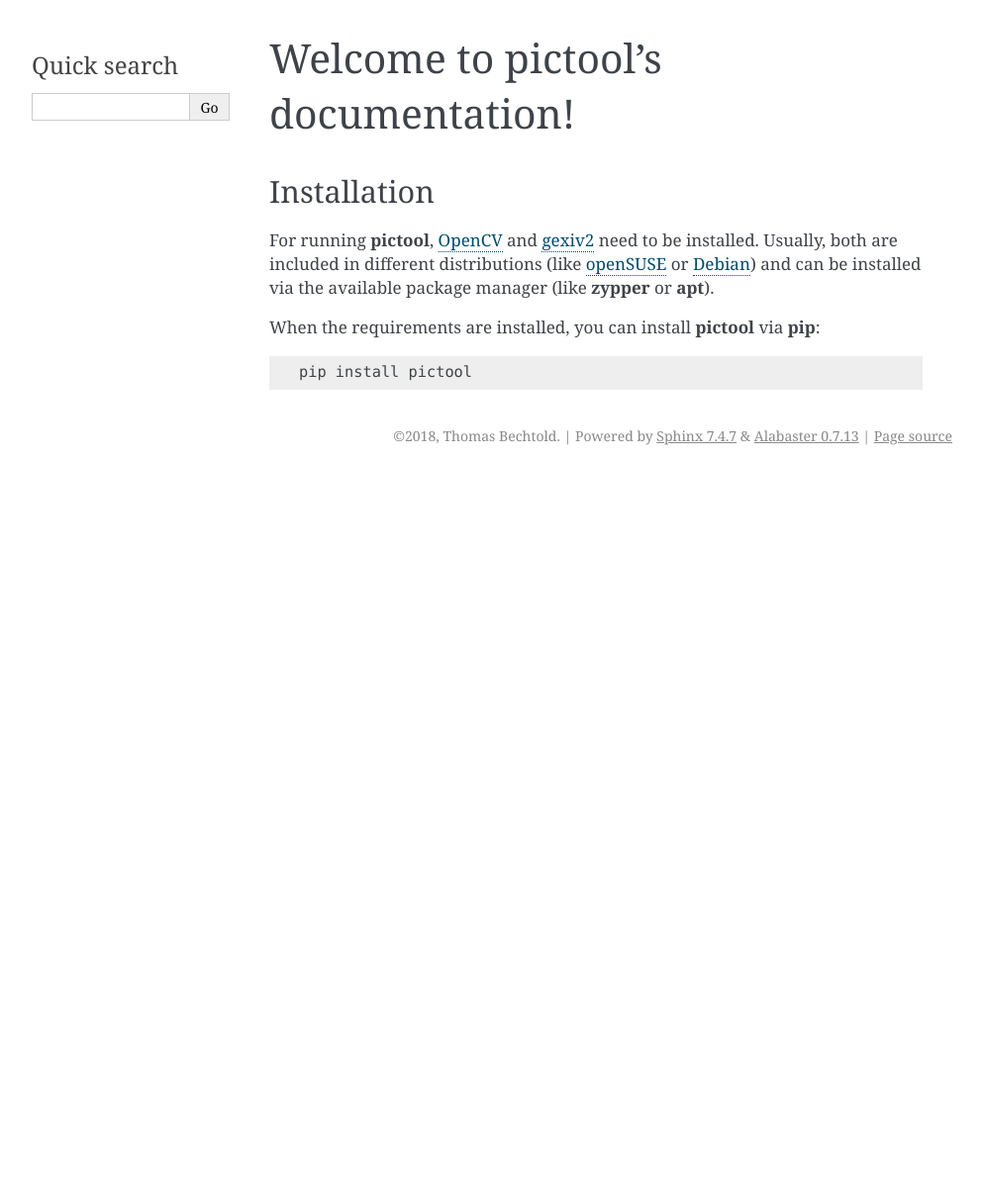
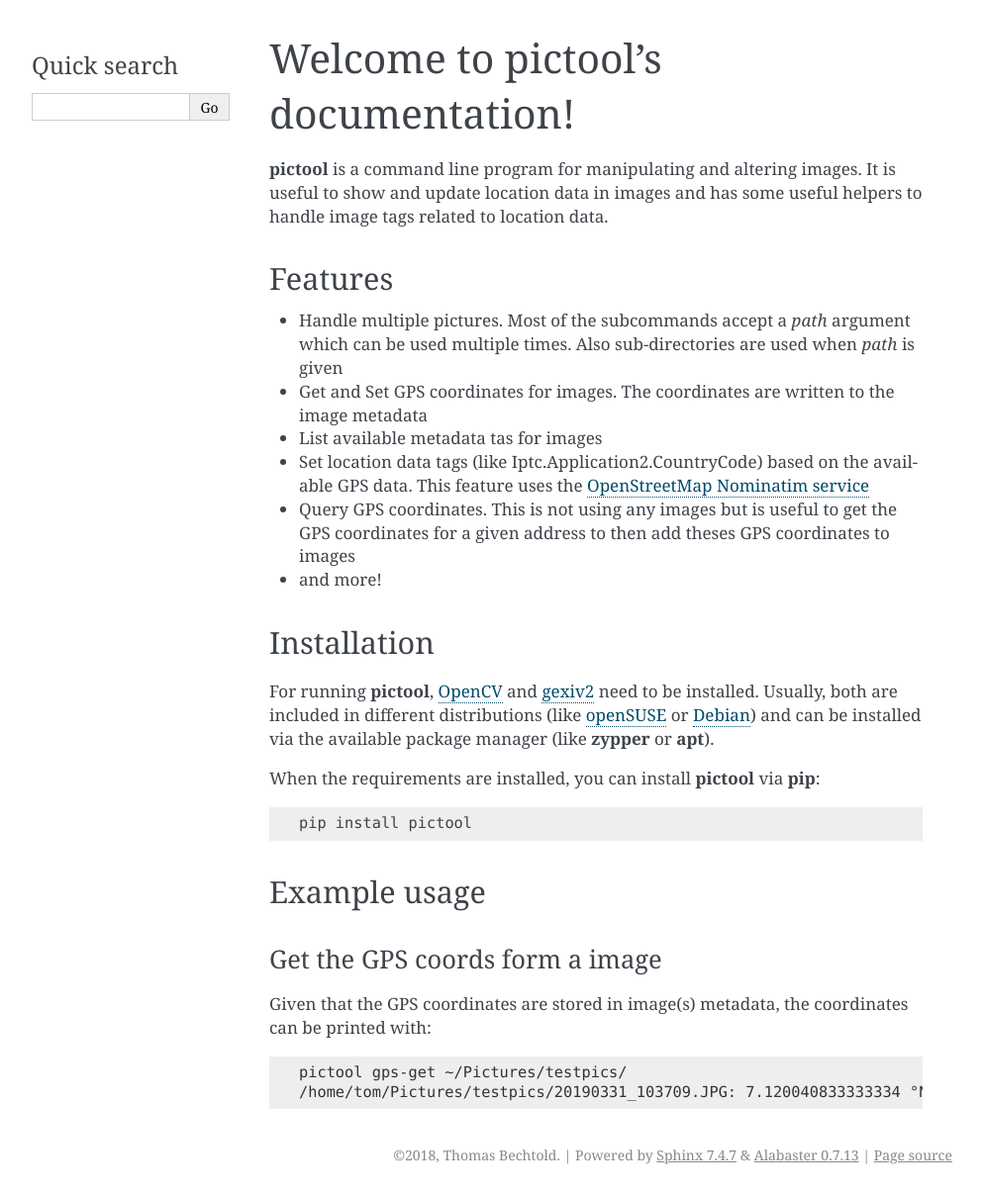
Before and after one commit to toabctl/pictool, a Sphinx documentation site: the page built from doc/source/index.rst, in a window 1280 px wide. Shown: the whole page at 99% size, without its empty margins (148-1141 px from the left). Built offline with Sphinx 7.4.7, drawn with Linux system fonts in a browser that asks for light colours; before the commit the page ends 900 px from its top, so only the background shows below that.

Commit message:
Improve documentation

```diff
--- a/doc/source/index.rst
+++ b/doc/source/index.rst
@@ -1,13 +1,29 @@
 Welcome to pictool's documentation!
 ===================================
 
-.. toctree::
-   :maxdepth: 2
-   :caption: Contents:
+:program:`pictool` is a command line program for manipulating and altering
+images. It is useful to show and update location data in images and has some
+useful helpers to handle image tags related to location data.
 
+Features
+--------
+
+* Handle multiple pictures. Most of the subcommands accept a `path` argument
+  which can be used multiple times. Also sub-directories are used when `path`
+  is given
+* Get and Set GPS coordinates for images. The coordinates are written to the
+  image metadata
+* List available metadata tas for images
+* Set location data tags (like Iptc.Application2.CountryCode) based on the
+  available GPS data. This feature uses the `OpenStreetMap Nominatim service`_
+* Query GPS coordinates. This is not using any images but is useful to get
+  the GPS coordinates for a given address to then add theses GPS coordinates
+  to images
+* and more!
 
 Installation
 ------------
+
 For running :program:`pictool`, OpenCV_ and gexiv2_ need to be installed. Usually, both
 are included in different distributions (like openSUSE_ or Debian_) and can
 be installed via the available package manager (like :program:`zypper` or :program:`apt`).
@@ -16,7 +32,23 @@ When the requirements are installed, you can install :program:`pictool` via :pro
 
   pip install pictool
 
+Example usage
+-------------
 
+Get the GPS coords form a image
+^^^^^^^^^^^^^^^^^^^^^^^^^^^^^^^
+
+Given that the GPS coordinates are stored in image(s) metadata, the
+coordinates can be printed with:
+
+.. code-block:: console
+
+   pictool gps-get ~/Pictures/testpics/
+   /home/tom/Pictures/testpics/20190331_103709.JPG: 7.120040833333334 °N 50.257847222222225 °W 218.0 m
+
+
+
+.. _`OpenStreetMap Nominatim service`: https://wiki.openstreetmap.org/wiki/Nominatim
 .. _OpenCV: https://opencv.org/
 .. _gexiv2: https://wiki.gnome.org/Projects/gexiv2
 .. _openSUSE: https://opensuse.org/
```
Also changed, not shown: doc/source/pictool.rst (deleted, +0 -13 lines).
